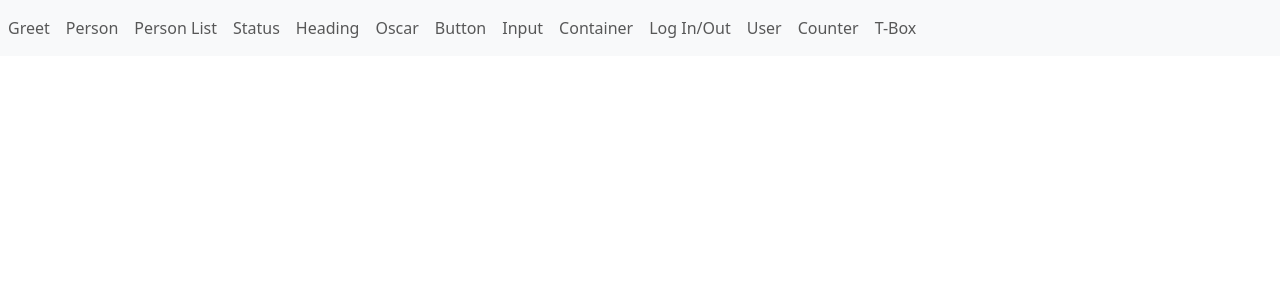
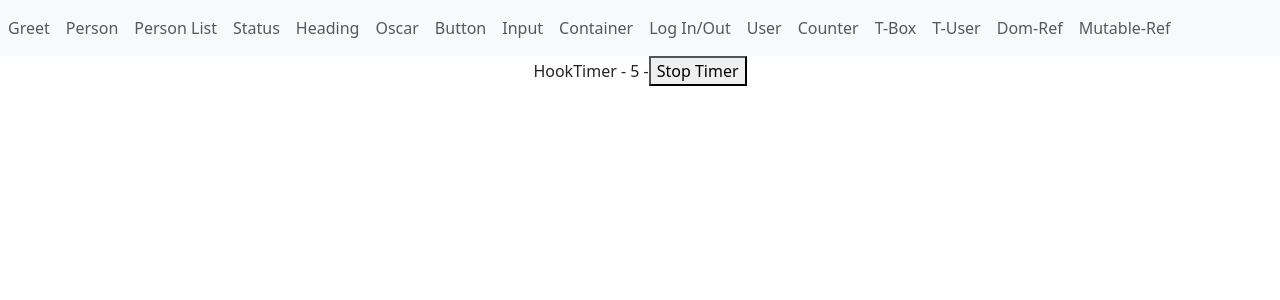
Before and after one commit to lucifercodz/ts-react, a React (Create React App) app: page /mutable-ref in a window 1280 px wide. Shown: the top 300 px of the page. Built offline with nearby package versions, Linux system fonts and the light colour scheme.

Commit message:
added user and ref

```diff
--- a/src/App.tsx
+++ b/src/App.tsx
@@ -19,6 +19,9 @@ import { User } from './components/state/User';
 import { Counter } from './components/state/Counter';
 import { ThemeContextProvider } from './components/context/ThemeContext';
 import { Box } from './components/context/Box';
+import { UsercontextProvider } from './components/context/Usercontext';
+import { DomRef } from './components/ref/DomRef';
+import { MutableRef } from './components/ref/MutableRef';
 
 function App() {
   const personName = {
@@ -142,6 +145,28 @@ function App() {
                 </ThemeContextProvider>
               }>
             </Route>
+
+            <Route
+              caseSensitive
+              path="/text-user"
+              element={
+                <UsercontextProvider>
+                  <User />
+                </UsercontextProvider>
+              }>
+            </Route>
+
+            <Route
+              caseSensitive
+              path="/dom-ref"
+              element={<DomRef />}>
+            </Route>
+
+            <Route
+              caseSensitive
+              path="/mutable-ref"
+              element={<MutableRef />}>
+            </Route>
           </Routes>
       </Router>
     </div>
--- a/src/components/MenuBar.tsx
+++ b/src/components/MenuBar.tsx
@@ -98,6 +98,24 @@ export const MenuBar = () => {
                     T-Box
                 </Link>
             </li>
+
+            <li className="nav-item">
+                <Link className="nav-link" to="/text-user">
+                    T-User
+                </Link>
+            </li>
+
+            <li className="nav-item">
+                <Link className="nav-link" to="/dom-ref">
+                    Dom-Ref
+                </Link>
+            </li>
+
+            <li className="nav-item">
+                <Link className="nav-link" to="/mutable-ref">
+                    Mutable-Ref
+                </Link>
+            </li>
           </ul>
         </div>
       </nav>
--- /dev/null
+++ b/src/components/context/Usercontext.tsx
@@ -0,0 +1,26 @@
+import { createContext, useState } from "react"
+
+export type AuthUser = {
+    name: string
+    email: string
+}
+
+type UserContextType = {
+    User: AuthUser | null
+    setUser: React.Dispatch<React.SetStateAction<AuthUser | null>>
+}
+
+type UserContextProviderProps = {
+    children: React.ReactNode
+}
+
+export const Usercontext = createContext<UserContextType | null>(null)
+
+export const UsercontextProvider = ({children}: UserContextProviderProps) => {
+    const [User, setUser] = useState<AuthUser | null>(null)
+    return (
+        <Usercontext.Provider value={{User, setUser}}>
+            {children}
+        </Usercontext.Provider>
+    )
+}
--- /dev/null
+++ b/src/components/ref/DomRef.tsx
@@ -0,0 +1,15 @@
+import { useRef, useEffect } from "react";
+
+export const DomRef = () => {
+    const inputRef = useRef<HTMLInputElement>(null!)
+
+    useEffect(() =>{
+        inputRef.current.focus()
+    }, [])
+
+    return (
+        <div>
+            <input type="text" ref={inputRef} />
+        </div>
+    )
+}
--- /dev/null
+++ b/src/components/ref/MutableRef.tsx
@@ -0,0 +1,26 @@
+import { useState, useRef, useEffect } from "react";
+
+export const MutableRef = () => {
+    const [timer, setTimer] = useState(0)
+    const interValRef = useRef<number | null>(null)
+
+    const stopTimer = () => {
+        if (interValRef.current)
+        window.clearInterval(interValRef.current)
+    }
+    useEffect(()=>{
+        interValRef.current = window.setInterval(() => {
+            setTimer((timer) => timer + 1)
+        }, 1000)
+        return () => {
+            stopTimer()
+        }
+    }, [])
+
+    return (
+        <div>
+            HookTimer - {timer} -
+            <button onClick={() => stopTimer()}>Stop Timer</button>
+        </div>
+    )
+}
```
Also changed, not shown: src/components/context/User.tsx (added, +27 -0 lines).
